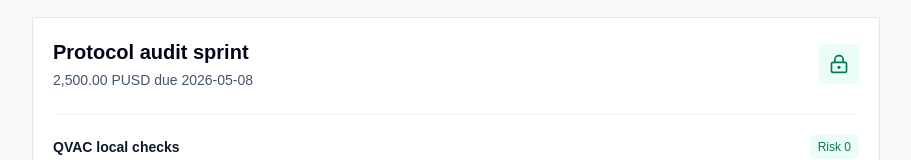
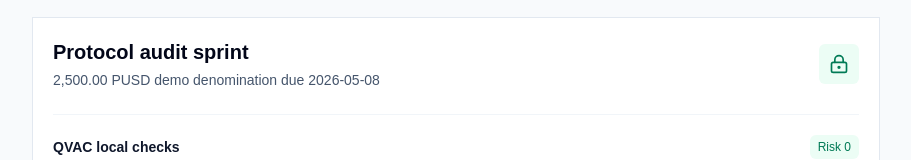
Before and after one commit to jxckzonrui/hackathon-frontier, a Next.js app in the folder apps/web/: page /pay/demo-invoice in a window 1280 px wide. Shown: the part 120-280 px from the top of the page, without its empty margins (184-1095 px from the left). Built offline with nearby package versions, Linux system fonts and the light colour scheme.

Commit message:
docs: harden pusd release claims

```diff
--- a/apps/web/src/app/dashboard/page.tsx
+++ b/apps/web/src/app/dashboard/page.tsx
@@ -21,7 +21,7 @@ export default function DashboardPage() {
               Private stablecoin settlement
             </h1>
             <p className="mt-2 max-w-2xl text-sm text-slate-600">
-              Encrypted PUSD invoices, Solana commitments, private payment proofs.
+              Encrypted PUSD-denominated demo invoices, Solana commitments, private payment proofs.
             </p>
           </div>
           <nav className="flex flex-wrap items-center gap-2">
--- a/apps/web/src/app/pay/[id]/page.tsx
+++ b/apps/web/src/app/pay/[id]/page.tsx
@@ -41,7 +41,9 @@ export default async function PayInvoicePage({ params }: PayInvoicePageProps) {
           <div className="flex items-center justify-between gap-4">
             <div>
               <h2 className="text-xl font-semibold">Protocol audit sprint</h2>
-              <p className="mt-1 text-sm text-slate-600">2,500.00 PUSD due 2026-05-08</p>
+              <p className="mt-1 text-sm text-slate-600">
+                2,500.00 PUSD demo denomination due 2026-05-08
+              </p>
             </div>
             <span className="grid size-10 place-items-center rounded-md bg-emerald-50 text-emerald-700">
               <LockKeyhole aria-hidden="true" className="size-5" />
--- a/apps/web/src/components/InvoiceForm.tsx
+++ b/apps/web/src/components/InvoiceForm.tsx
@@ -66,7 +66,8 @@ export function InvoiceForm() {
           </span>
           <div>
             <h2 className="text-lg font-semibold text-slate-950">Protocol audit sprint</h2>
-            <p className="text-sm text-slate-600">2,500.00 PUSD due 2026-05-08</p>
+            <p className="text-sm text-slate-600">2,500.00 PUSD demo denomination</p>
+            <p className="text-xs text-slate-500">Due 2026-05-08</p>
           </div>
         </div>
       </div>
```
Also changed, not shown: 4 other files (tests, documents, lock files or other folders).
